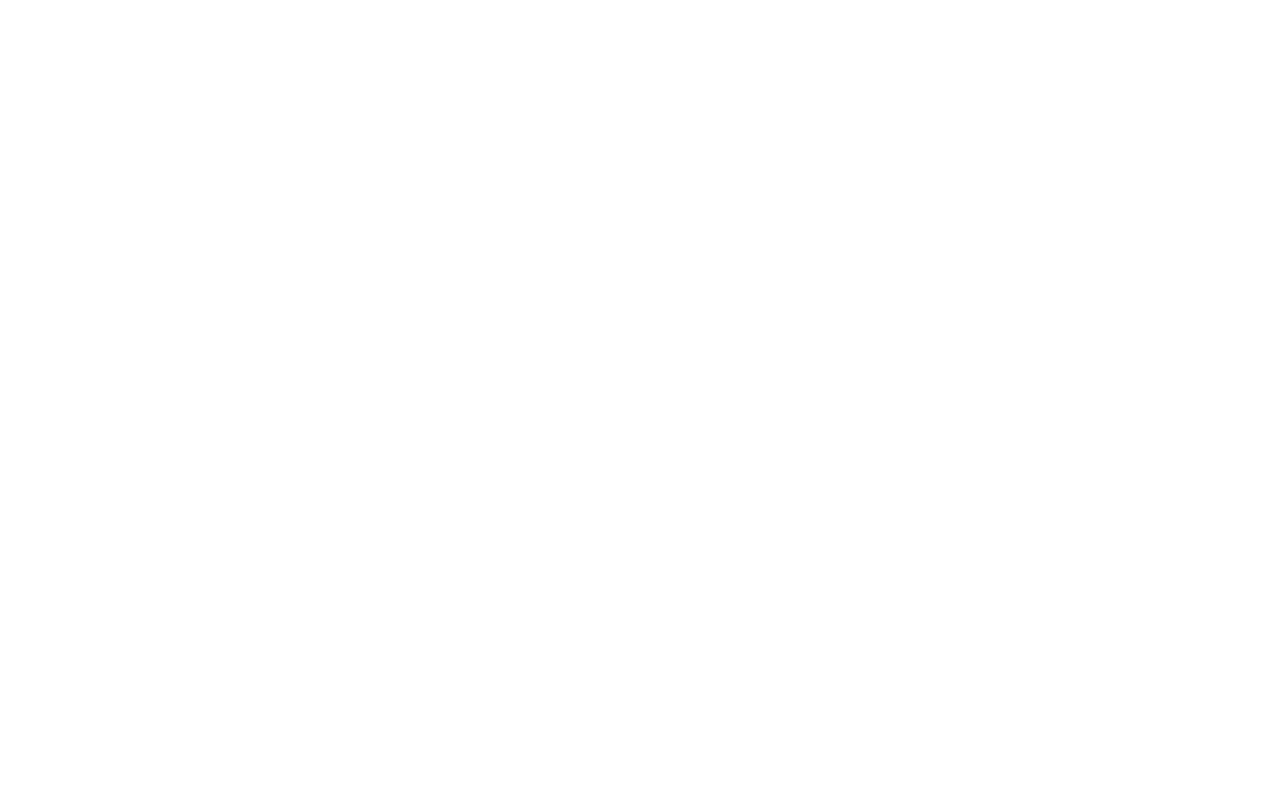
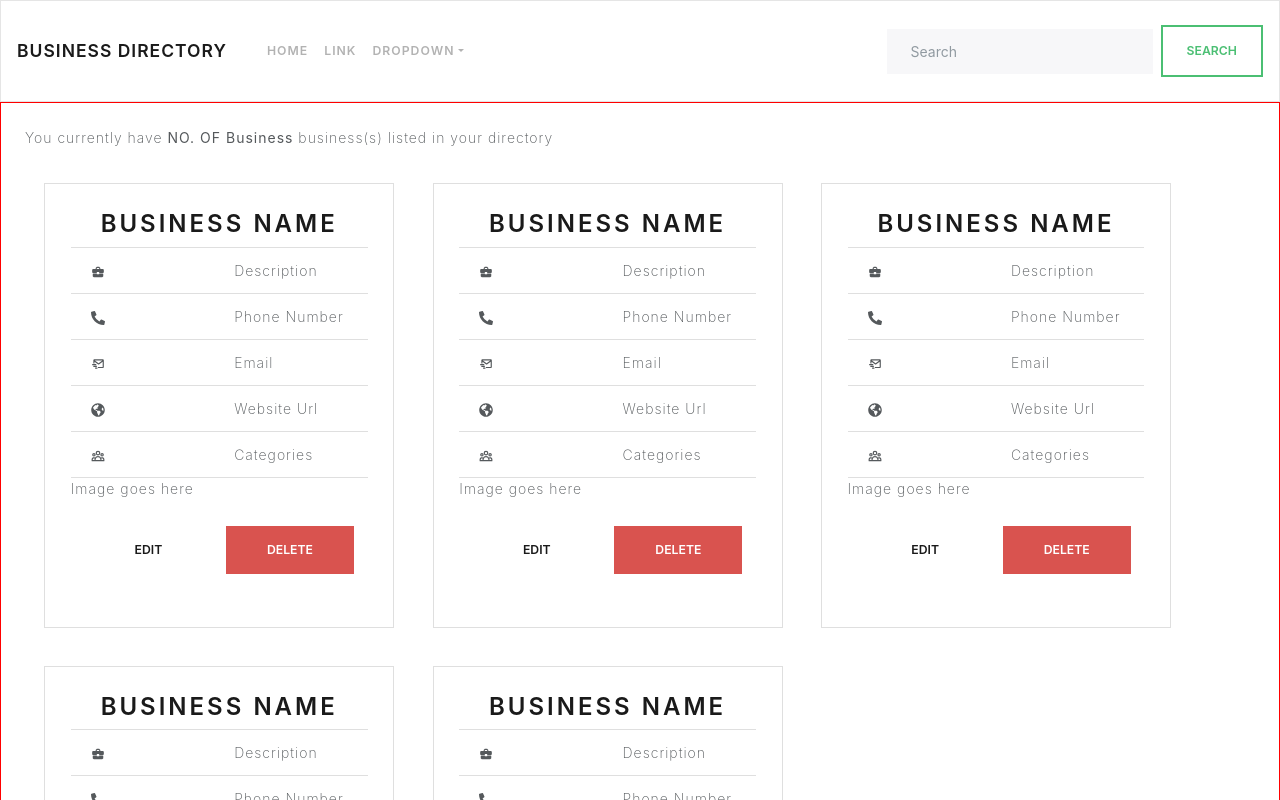
Before and after one commit to effiong-jr/Business_Directory, a React (Create React App) app: page /admin/dashboard in a window 1280 px wide. Shown: the top 800 px of the page. Built offline with nearby package versions, Linux system fonts and the light colour scheme.

Commit message:
Added business card template for admin

```diff
--- a/package.json
+++ b/package.json
@@ -10,6 +10,7 @@
     "react": "^17.0.1",
     "react-bootstrap": "^1.4.3",
     "react-dom": "^17.0.1",
+    "react-icons": "^4.2.0",
     "react-redux": "^7.2.2",
     "react-router-dom": "^5.2.0",
     "react-scripts": "4.0.2",
--- a/src/App.js
+++ b/src/App.js
@@ -1,4 +1,5 @@
 import { BrowserRouter as Router, Route, Switch } from 'react-router-dom'
+import AdminDashboard from './screens/admin/Dashboard/AdminDashboard'
 import AdminLogin from './screens/admin/Login/AdminLogin'
 
 const App = () => {
@@ -6,6 +7,7 @@
     <Router>
       <Switch>
         <Route exact path='/admin/login' component={AdminLogin} />
+        <Route exact path='/admin/dashboard' component={AdminDashboard} />
       </Switch>
     </Router>
   )
--- a/src/components/AdminLoginForm/AdminLoginForm.js
+++ b/src/components/AdminLoginForm/AdminLoginForm.js
@@ -1,7 +1,10 @@
+import { useHistory } from 'react-router-dom'
 import { Card, Form, Button } from 'react-bootstrap'
 import './adminLoginForm.scss'
 
 const AdminLoginForm = () => {
+  const history = useHistory()
+
   return (
     <Card className='login__form'>
       <h2>Admin Login</h2>
@@ -17,7 +20,9 @@
         </Form.Group>
 
         <Form.Group className='text-center'>
-          <Button>Log in</Button>
+          <Button onClick={() => history.push('/admin/dashboard')}>
+            Log in
+          </Button>
         </Form.Group>
       </Form>
     </Card>
--- /dev/null
+++ b/src/components/businessCard/BusinessCard.js
@@ -0,0 +1,69 @@
+import { Card, Row, Col, ListGroup, Button } from 'react-bootstrap'
+import { MdBusinessCenter } from 'react-icons/md'
+import { FaPhoneAlt, FaGlobeAmericas } from 'react-icons/fa'
+import { BiMailSend } from 'react-icons/bi'
+import { HiOutlineUserGroup } from 'react-icons/hi'
+
+import './businessCard.scss'
+
+const BusinessCard = () => {
+  return (
+    <Card className='business__card'>
+      <h3 className='text-center'>Business Name</h3>
+      <ListGroup variant='flush'>
+        <ListGroup.Item>
+          <Row>
+            <Col>
+              <MdBusinessCenter />
+            </Col>
+            <Col>Description</Col>
+          </Row>
+        </ListGroup.Item>
+
+        <ListGroup.Item>
+          <Row>
+            <Col>
+              <FaPhoneAlt />
+            </Col>
+            <Col>Phone Number</Col>
+          </Row>
+        </ListGroup.Item>
+
+        <ListGroup.Item>
+          <Row>
+            <Col>
+              <BiMailSend />
+            </Col>
+            <Col>Email</Col>
+          </Row>
+        </ListGroup.Item>
+
+        <ListGroup.Item>
+          <Row>
+            <Col>
+              <FaGlobeAmericas />
+            </Col>
+            <Col>Website Url</Col>
+          </Row>
+        </ListGroup.Item>
+
+        <ListGroup.Item>
+          <Row>
+            <Col>
+              <HiOutlineUserGroup />
+            </Col>
+            <Col>Categories</Col>
+          </Row>
+        </ListGroup.Item>
+      </ListGroup>
+
+      <div>Image goes here</div>
+      <div className='business__card--action__btns'>
+        <Button variant='secondary'>Edit</Button>
+        <Button variant='danger'>Delete</Button>
+      </div>
+    </Card>
+  )
+}
+
+export default BusinessCard
--- /dev/null
+++ b/src/components/businessCard/businessCard.scss
@@ -0,0 +1,7 @@
+.business__card {
+  margin: 1.2rem;
+  &--action__btns {
+    display: flex;
+    justify-content: space-evenly;
+  }
+}
--- a/src/screens/admin/Dashboard/AdminDashboard.js
+++ b/src/screens/admin/Dashboard/AdminDashboard.js
@@ -0,0 +1,28 @@
+import BusinessCard from '../../../components/businessCard/BusinessCard'
+
+import './adminDashboard.scss'
+
+import NavHeader from '../../../components/Navbar/Navbar'
+const AdminDashboard = () => {
+  return (
+    <>
+      <NavHeader />
+      <div className='admin__dashboard'>
+        <p className='admin__dashboard--title'>
+          You currently have <strong>NO. OF Business</strong> business(s) listed
+          in your directory
+        </p>
+
+        <div className='admin__dashboard--business__list'>
+          <BusinessCard />
+          <BusinessCard />
+          <BusinessCard />
+          <BusinessCard />
+          <BusinessCard />
+        </div>
+      </div>
+    </>
+  )
+}
+
+export default AdminDashboard
--- a/src/screens/admin/Dashboard/adminDashboard.scss
+++ b/src/screens/admin/Dashboard/adminDashboard.scss
@@ -0,0 +1,17 @@
+.admin__dashboard {
+  padding: 1.5rem;
+  margin: auto;
+  border: 1px solid red;
+  display: flex;
+  flex-direction: column;
+
+  .icon {
+    width: 2px;
+    border: 1px solid red;
+  }
+
+  &--business__list {
+    display: flex;
+    flex-wrap: wrap;
+  }
+}
--- a/src/screens/admin/Login/AdminLogin.js
+++ b/src/screens/admin/Login/AdminLogin.js
@@ -8,7 +8,7 @@
       <NavHeader />
 
       <div className='admin__login'>
-        <AdminLoginForm formTitle='AdminLogin' />
+        <AdminLoginForm />
       </div>
     </>
   )
```
Also changed, not shown: 1 other file (tests, documents, lock files or other folders).
